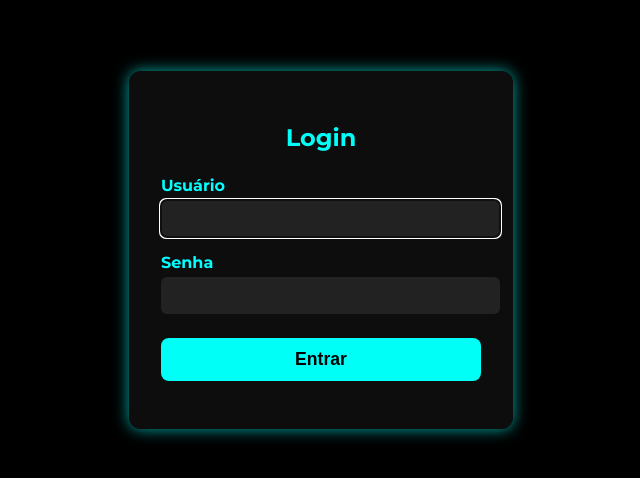
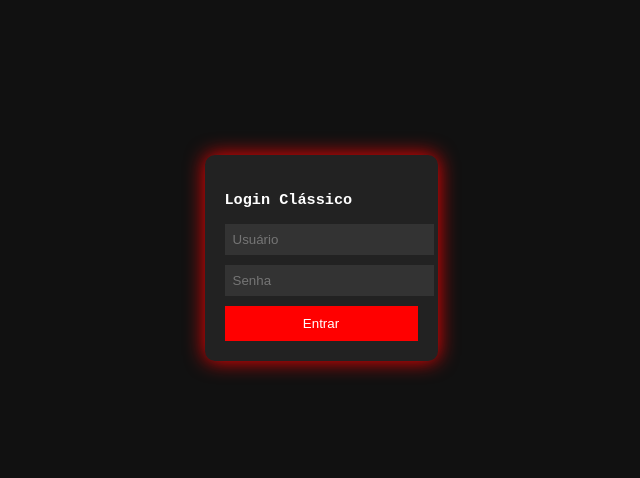
Before and after one commit to SrDark222/Brute-force-teste, a plain HTML site: page index.html in a window 1280 px wide. Shown: the part 150-628 px from the top of the page, without its empty margins (319-959 px from the left). Drawn offline with Linux system fonts and the light colour scheme.

Commit message:
Update index.html

```diff
--- a/index.html
+++ b/index.html
@@ -1,102 +1,20 @@
 <!DOCTYPE html>
-<html lang="pt-BR">
+<html>
 <head>
-<meta charset="UTF-8" />
-<meta name="viewport" content="width=device-width, initial-scale=1" />
-<title>Login Dark AMOLED</title>
-<style>
-  @import url('https://fonts.googleapis.com/css2?family=Montserrat:wght@400;700&display=swap');
-  body {
-    margin: 0; padding: 0; background: #000000;
-    font-family: 'Montserrat', sans-serif;
-    color: #fff;
-    display: flex; justify-content: center; align-items: center;
-    height: 100vh;
-  }
-  .login-container {
-    background: #111111cc;
-    padding: 2rem;
-    border-radius: 12px;
-    box-shadow: 0 0 15px #00fff7aa;
-    width: 320px;
-  }
-  h2 {
-    text-align: center;
-    margin-bottom: 1.5rem;
-    color: #00fff7;
-  }
-  label {
-    display: block;
-    margin-top: 1rem;
-    font-weight: 700;
-    color: #0ff;
-  }
-  input[type="text"], input[type="password"] {
-    width: 100%;
-    padding: 0.6rem;
-    margin-top: 0.3rem;
-    border: none;
-    border-radius: 6px;
-    background: #222;
-    color: #0ff;
-    font-size: 1rem;
-  }
-  input[type="submit"] {
-    margin-top: 1.5rem;
-    width: 100%;
-    padding: 0.7rem;
-    background: #00fff7;
-    border: none;
-    border-radius: 8px;
-    color: #000;
-    font-weight: 700;
-    font-size: 1.1rem;
-    cursor: pointer;
-    transition: background 0.3s ease;
-  }
-  input[type="submit"]:hover {
-    background: #00ccc3;
-  }
-  .error {
-    margin-top: 1rem;
-    color: #ff3c3c;
-    text-align: center;
-    font-weight: 700;
-  }
-</style>
+  <title>Login 🔐</title>
+  <style>
+    body { background: #111; color: #fff; font-family: monospace; display: flex; align-items: center; justify-content: center; height: 100vh; }
+    form { background: #222; padding: 20px; border-radius: 10px; box-shadow: 0 0 20px red; }
+    input { display: block; margin: 10px 0; padding: 8px; width: 100%; background: #333; border: none; color: white; }
+    button { background: red; border: none; padding: 10px; cursor: pointer; color: white; width: 100%; }
+  </style>
 </head>
 <body>
-  <div class="login-container">
-    <h2>Login</h2>
-    <form method="POST" action="">
-      <label for="user">Usuário</label>
-      <input type="text" id="user" name="user" required autofocus />
-
-      <label for="pass">Senha</label>
-      <input type="password" id="pass" name="pass" required />
-
-      <input type="submit" value="Entrar" />
-    </form>
-    <div class="error" id="error"></div>
-  </div>
-
-<script>
-  const form = document.querySelector('form');
-  const errorDiv = document.getElementById('error');
-
-  form.addEventListener('submit', e => {
-    e.preventDefault();
-
-    const user = form.user.value;
-    const pass = form.pass.value;
-
-    // Usuário e senha corretos (modifica aqui se quiser)
-    if(user === 'admin' && pass === 'rei123') {
-      window.location.href = 'https://www.youtube.com/';
-    } else {
-      errorDiv.textContent = 'Login inválido, tenta de novo.';
-    }
-  });
-</script>
+  <form action="/api/login" method="POST">
+    <h3>Login Clássico</h3>
+    <input name="username" placeholder="Usuário" required>
+    <input name="password" type="password" placeholder="Senha" required>
+    <button type="submit">Entrar</button>
+  </form>
 </body>
 </html>
```
